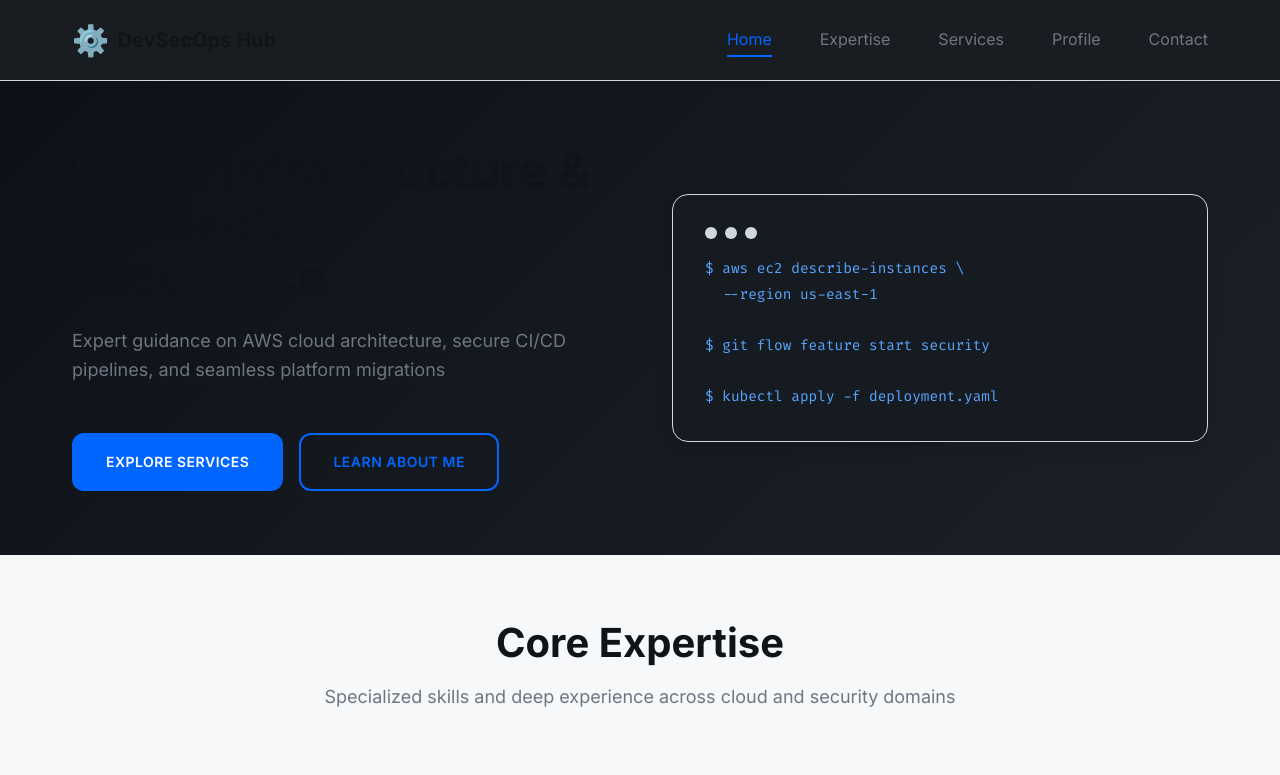
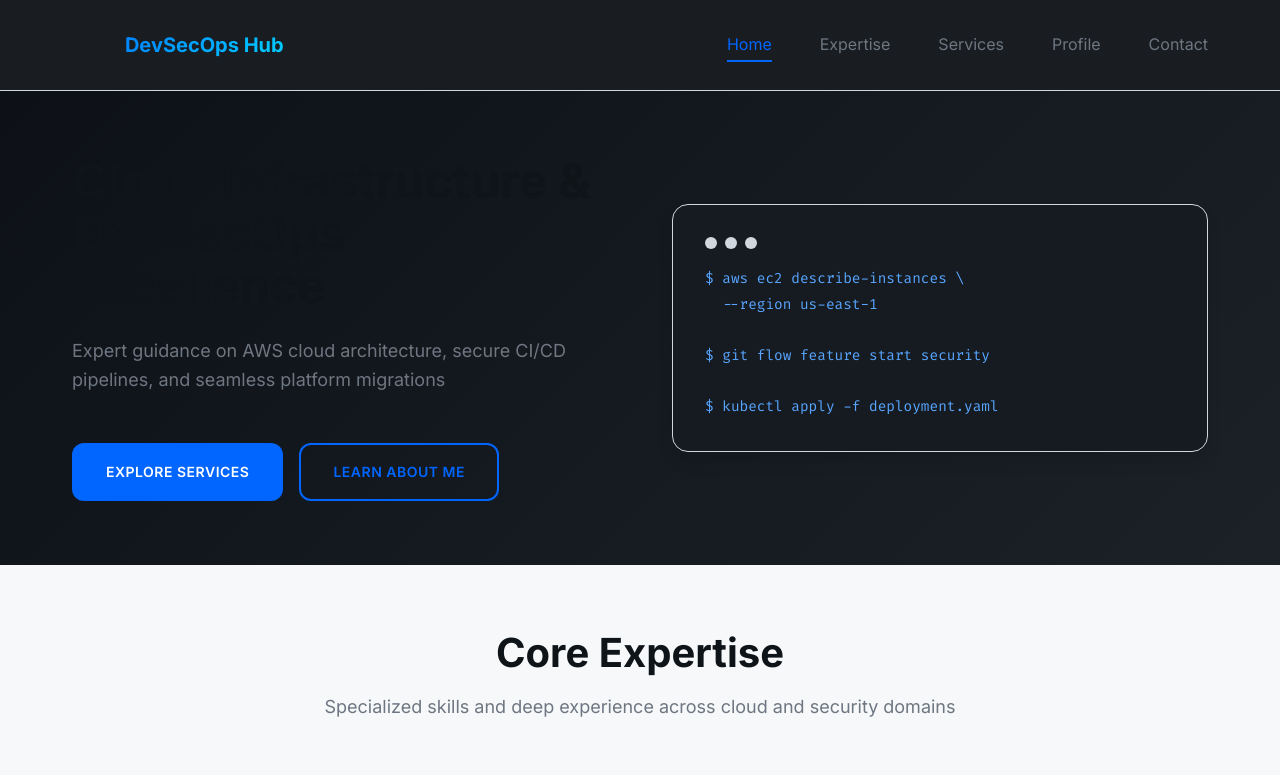
Before and after one commit to kalaiscm/devsecops-website, a website: page index.html in a window 1280 px wide. Shown: the top 775 px of the page. Drawn offline with Linux system fonts and the light colour scheme.

Commit message:
Improve logo visibility with gradient text and glow effect

```diff
--- a/css/styles.css
+++ b/css/styles.css
@@ -163,11 +163,16 @@ code {
     gap: var(--spacing-sm);
     font-size: var(--font-size-xl);
     font-weight: 700;
-    color: var(--text-dark);
+    color: #e6edf3;
+    background: linear-gradient(135deg, var(--accent-blue), var(--secondary-color));
+    -webkit-background-clip: text;
+    -webkit-text-fill-color: transparent;
+    background-clip: text;
 }
 
 .logo-icon {
-    font-size: 1.5em;
+    font-size: 1.8em;
+    filter: drop-shadow(0 0 2px var(--accent-blue));
 }
 
 .nav-menu {
```
